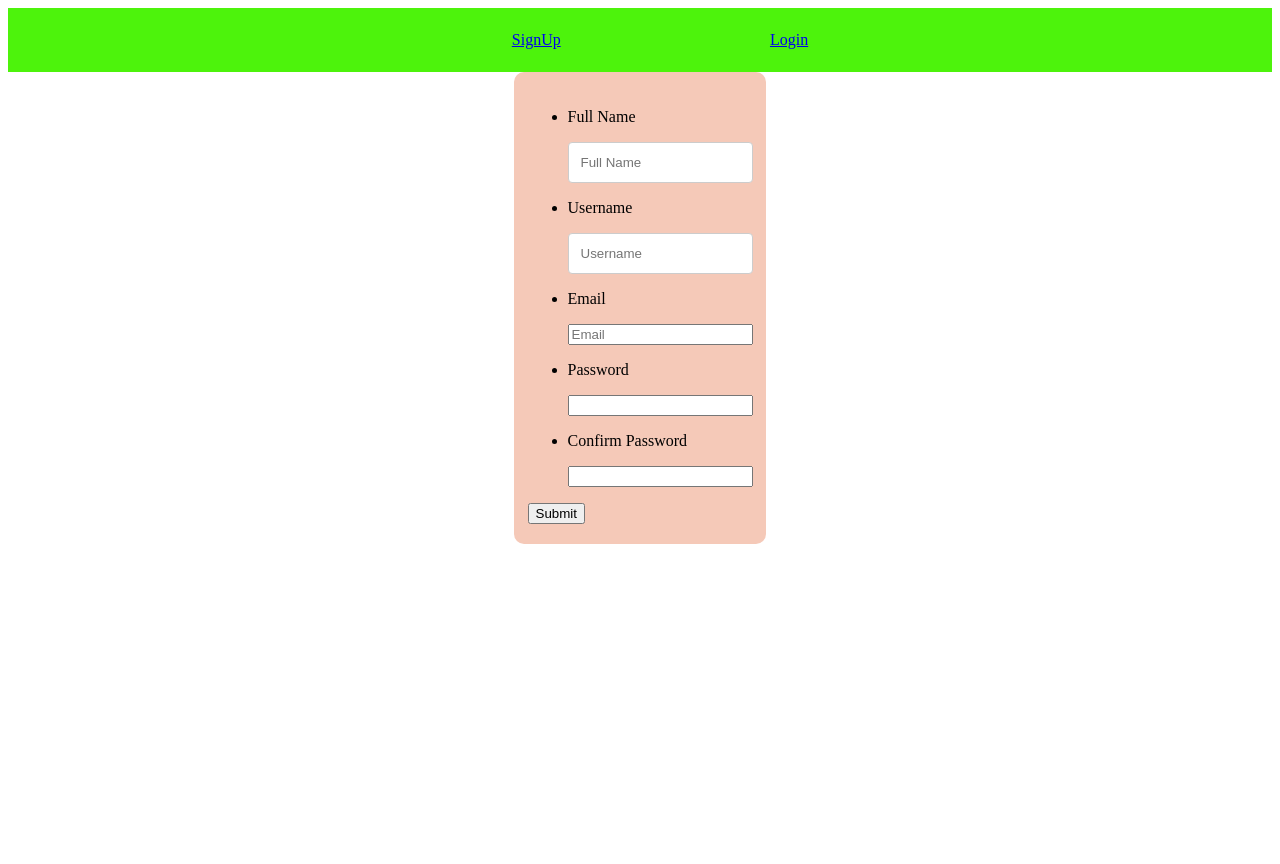
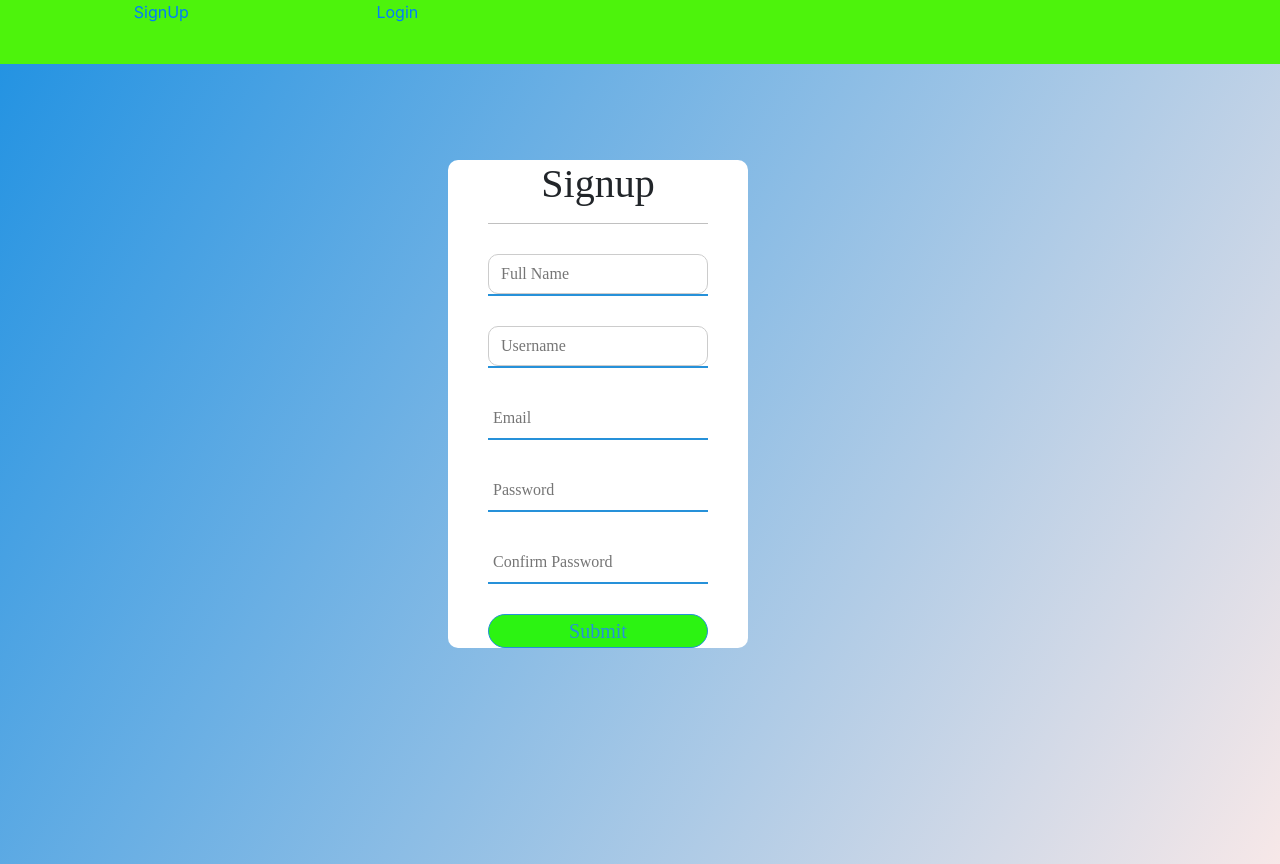
Before and after one commit to mahamealfred/TodoProject, a React (Create React App) app: page /signup in a window 1280 px wide. Before the commit the page ends 800 px from the top, so only its background shows below. Built offline with nearby package versions, Linux system fonts and the light colour scheme.

Commit message:
signup message

```diff
--- a/package.json
+++ b/package.json
@@ -7,9 +7,12 @@
     "@testing-library/jest-dom": "^5.11.9",
     "@testing-library/react": "^11.2.3",
     "@testing-library/user-event": "^12.6.2",
+    "bootstrap": "^4.6.0",
     "dom": "0.0.3",
+    "firebase": "^8.2.6",
     "gh-pages": "^3.1.0",
     "react": "^17.0.1",
+    "react-bootstrap": "^1.4.3",
     "react-dom": "^17.0.1",
     "react-router": "^5.2.0",
     "react-router-dom": "^5.2.0",
--- a/src/App.js
+++ b/src/App.js
@@ -4,16 +4,20 @@ import SignupForm from './components/SignupForm';
 import LoginForm from './components/LoginForm';
 import HomePage from './components/HomePage';
 import NavPage from './components/NavPage';
+import ForgetPassword from './components/ForgetPassword'
 import { BrowserRouter as Router,Switch, Route} from 'react-router-dom';
 
 function App() {
   return (
     <Router>
  <div>
-    <NavPage />
+    <NavPage/>
     <Route path="/" exact component={HomePage} />
+    <Switch>
     <Route path="/login" component={LoginForm} />
     <Route path="/signup" component={SignupForm} />
+    <Route path="/forget" component={ForgetPassword} />
+    </Switch>
     </div>
     </Router>
 
--- a/src/components/ForgetPassword.js
+++ b/src/components/ForgetPassword.js
@@ -0,0 +1,29 @@
+import React, {  useRef } from 'react'
+import {Form ,Container,Button ,Card} from 'react-bootstrap';
+
+
+
+export default function ForgetPassword() {
+    const  emaiRef=useRef()
+    return (
+        <Card>
+        <Card.Body>
+            <Container className="d-flex align-center justify-content-center w-100"
+            style={{ minHeight: "100vh",maxWidth: "400PX"}}
+             >
+            <Form>
+                <h1>Forget Password</h1>
+                <Form.Group id="email">
+                    <Form.Label>Email</Form.Label>
+                    <Form.Control type="email" ref={emaiRef}  placeholder="Enter your email"
+                    required/>
+                </Form.Group>
+
+                <Button className="w-100" type="Submit" >Continue</Button>
+
+            </Form>
+            </Container>
+        </Card.Body>
+    </Card>
+    )
+}
--- a/src/components/HomePage.js
+++ b/src/components/HomePage.js
@@ -1,9 +1,11 @@
 import React, { Component } from 'react'
+
 
 export default class HomePage extends Component {
     render() {
         return (
             <div>
+
                 <h1>Welcome To My Home Page</h1>
             </div>
         )
--- a/src/components/LoginForm.js
+++ b/src/components/LoginForm.js
@@ -1,27 +1,88 @@
 import React, { Component } from 'react'
 import style from '../styles/login.module.css';
+import { Link } from 'react-router-dom'
 
 export default class LoginForm extends Component {
+
+    constructor (props)
+    {
+        super(props);
+        this.state ={
+
+            email :'',
+            password:'',
+            emailError:'',
+            passwordError:''
+        }
+    }
+
+    handleChange (e){
+        console.log(e.target);
+        this.setState(
+            {[e.target.name]:
+             e.target.value});
+    }
+    handleSubmit (e){
+        e.preventDefault();
+        const isValid=this.validation();
+        if(isValid)
+        {
+            console.log(this.state);
+        }
+    }
+    validation ()
+    {
+        let emailError="";
+        let passwordError="";
+
+        if(!this.setState.email==null)
+        {
+            emailError="please provide your email";
+        }
+        else{
+            emailError="";
+        }
+        if (!this.state.email.includes('@')){
+            emailError='invalid email';
+        }
+        else{
+            emailError="";
+        }
+        if(!this.state.password==null){
+           passwordError="please provide password"
+        }
+        else{
+            passwordError="";
+        }
+        if(emailError|| passwordError)
+        {
+            this.setState({emailError,passwordError});
+            return false;
+        }
+        return true;
+
+    }
     render() {
         return (
             <div>
                <div className={style.bck}>
                    <div className={style.container}>
 
-                      <form method="post">
+                      <form method="post" oncSubmit={(e)=> this.handleSubmit(e)}>
                         <h1>Login</h1>
                       <div className={style.field}>
-                              <input type="email" placeholder="Email or Usename" ></input>
+                              <input type="email" placeholder="Email or Usename" name="email" onChange={(e)=>this.handleChange(e)} ></input>
                               <span></span>
 
                           </div>
                           <div className={style.field}>
-                              <input type="password" placeholder="Password"></input>
+                              <input type="password" placeholder="Password" name="password" onChange={(e)=>this.handleChange(e)} ></input>
                               <span></span>
 
                           </div>
                           <div className={style.pass}>
-                            Forget password ?
+                          < Link to="forget">Forget password ?</Link>
+
                           </div>
                               <div>
                               <input type="submit" value="LOGIN"/>
@@ -29,7 +90,7 @@ export default class LoginForm extends Component {
 
 
                           <div className={style.signup_link}>
-                            Not a member? <a href="#">Signup</a>
+                            Not a member? < Link to="signup">Signup</Link>
                           </div>
                       </form>
 
--- a/src/components/SignupForm.js
+++ b/src/components/SignupForm.js
@@ -1,16 +1,9 @@
 
 import React, { Component } from 'react';
-import style from '../styles/main.module.css';
+//import style from '../styles/main.module.css';
+import style from '../styles/login.module.css';
 
 
-const initialState={
-    FullName:'',
-    UserName:'',
-    Email:'',
-    Password:'',
-    Cpassword:''
-
-}
 
 export default class SignupForm extends Component {
 
@@ -78,6 +71,7 @@ validate = () =>{
           passwordError = "Passwords don't match.";
         }
 
+
       }
       else
       {
@@ -121,38 +115,51 @@ handleChange(e){
 
 
         return (
+            <div>
+             <div className={style.bck}>
                    <div className={style.container}>
 
                       <form method="post" action="LoginForm.js" onSubmit={(e)=>this.handleSubmit(e)}>
-                    <ul>
-                        <li>
-                        <p>Full Name</p>
+                        <h1>Signup</h1>
+                        <div className={style.field}>
                         <input  type="text" placeholder="Full Name" name="FullName" onChange={(e)=>this.handleChange(e)}></input>
+                        <span></span>
                            <small>{this.state.fullNameError}</small>
-                        </li>
-                        <li>
-                        <p>Username</p>
+
+
+                          </div>
+                          <div className={style.field}>
                           <input type="text" placeholder="Username" name="UserName" onChange={(e)=>this.handleChange(e)}></input>
                            <small>{this.state.usenameError}</small>
-                        </li>
-                        <li>
-                        <p>Email</p>
+                              <span></span>
+
+                          </div>
+                      <div className={style.field}>
                         <input type="email" placeholder="Email" name="Email" onChange={(e)=>this.handleChange(e)}></input>
                            <small>{this.state.emaiError}</small>
-                        </li>
-                        <li>
-                        <p>Password</p>
-                           <input type="password"  name="Password" onChange={(e)=>this.handleChange(e)}></input>
+                           <span></span>
+                              </div>
+
+                          <div className={style.field}>
+                          <input type="password"  name="Password" placeholder="Password" onChange={(e)=>this.handleChange(e)}></input>
                            <small>{this.state.passwordError}</small>
-                        </li>
-                        <li>
-                        <p>Confirm Password</p>
-                           <input type="password"  name="Cpassword" onChange={(e)=>this.handleChange(e)}></input>
+                              <span></span>
+                          </div>
+
+                          <div className={style.field}>
+                          <input type="password"  name="Cpassword" placeholder="Confirm Password" onChange={(e)=>this.handleChange(e)}></input>
                            <small>{this.state.cpasswordError}</small>
-                        </li>
-                    </ul>
-                    <button type="submit" class="btn btn-primary">Submit</button>
+                              <span></span>
+                          </div>
+                              <div>
+                              <input type="submit" value="Submit"/>
+                              </div>
+
                       </form>
+
+                   </div>
+
+               </div>
 
         </div>
         )
--- a/src/index.js
+++ b/src/index.js
@@ -1,6 +1,7 @@
 import React from 'react';
 import ReactDOM from 'react-dom';
 import App from './App';
+import "bootstrap/dist/css/bootstrap.min.css"
 
 
 ReactDOM.render(
--- a/src/styles/login.module.css
+++ b/src/styles/login.module.css
@@ -49,7 +49,7 @@ form .field {
   transform: translateY(-50%);
   font-size: 16px;
   pointer-events: none;
-
+  border:none;
   cursor: pointer;
 }
 .field span::before {
@@ -84,7 +84,10 @@ input[type="submit"] {
   cursor: pointer;
   outline: none;
 }
-
+small {
+  font-size: 12;
+  color: rgb(243, 13, 13);
+}
 input[type="submit"]:hover {
   border-color: black;
   transition: 0.5s;
--- a/src/styles/main.module.css
+++ b/src/styles/main.module.css
@@ -14,7 +14,7 @@ textarea {
   width: 100%;
   padding: 12px;
   border: 1px solid #ccc;
-  border-radius: 4px;
+  border-radius: 10px;
   box-sizing: border-box;
   resize: vertical;
   margin: auto;
```
Also changed, not shown: src/firebase.js (added, +15 -0 lines), 2 other files (tests, documents, lock files or other folders). Lines whose indentation alone changed are shown as unchanged.
